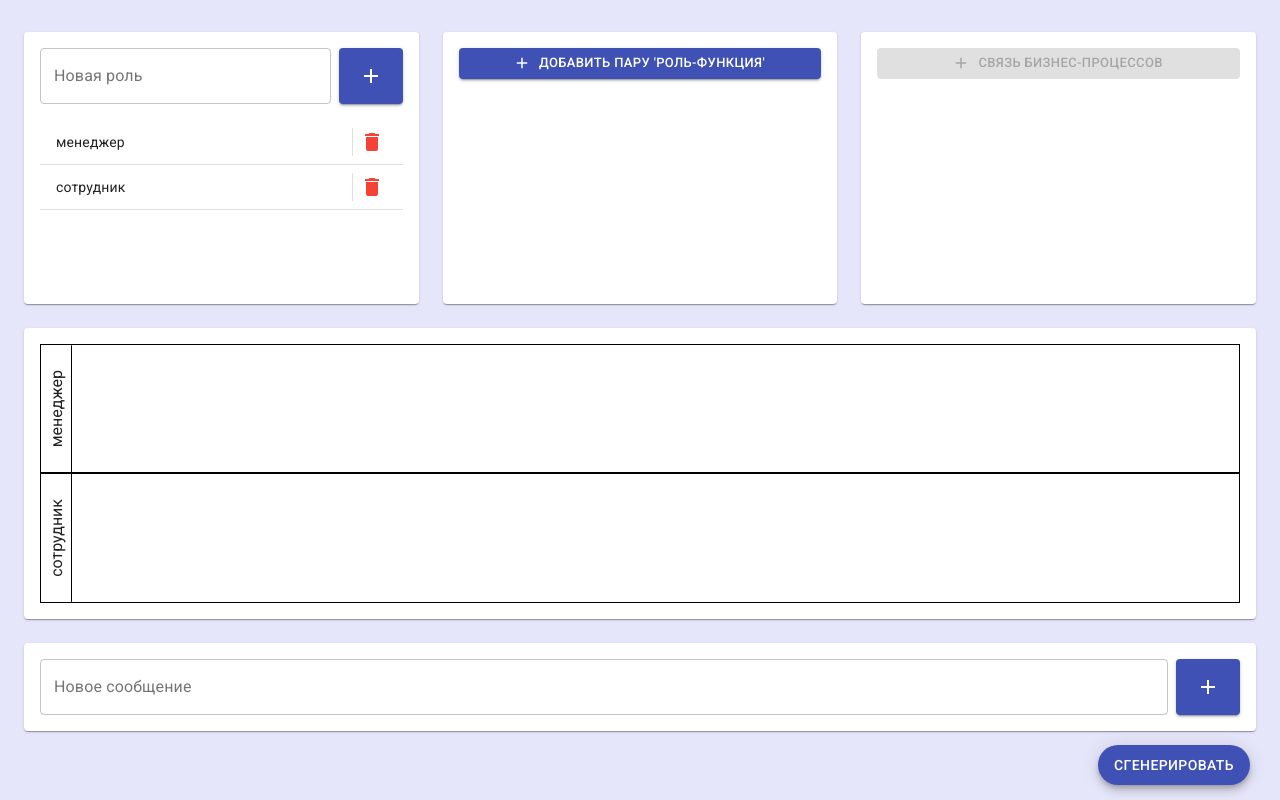
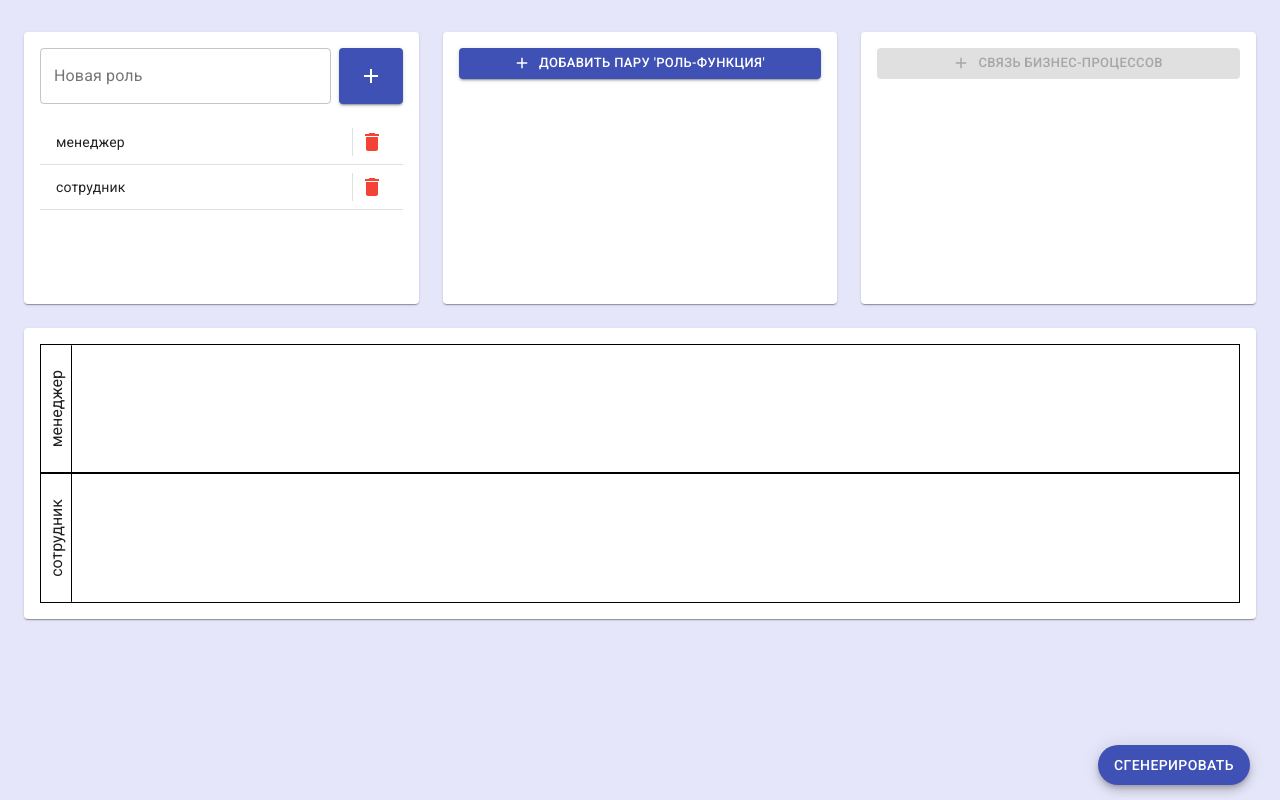
Before and after one commit to Kamikozz/bpmn-visualizer, a React (Create React App) app: page / in a window 1280 px wide. Built offline with nearby package versions, Linux system fonts and the light colour scheme.

Commit message:
fix: now Generate button is disabled until app is not configured; badge overlapping with z-index: 1

```diff
--- a/src/components/App/App.tsx
+++ b/src/components/App/App.tsx
@@ -61,10 +61,14 @@ function App() {
   const messages = useAppSelector(selectMessages);
   const dispatch = useAppDispatch();
 
-  const [phonesVisible, setPhonesVisible] = useState(false);
+  const [isGenerated, setIsGenerated] = useState(false);
+
+  const phonesVisible = isGenerated && Boolean(bpEntryNodeId);
+
+  // const [phonesVisible, setPhonesVisible] = useState(false);
 
   const handleClick = () => {
-    setPhonesVisible(true);
+    setIsGenerated(true);
     dispatch(findEntryNode());
   };
 
@@ -98,15 +102,19 @@ function App() {
                 </Paper>
               </Grid>
 
-              <Grid item xs={12}>
-                <Paper className={classes.paperMessagesInput}>
-                  <Messages />
-                </Paper>
-              </Grid>
+              {
+                phonesVisible && (
+                  <Grid item xs={12}>
+                    <Paper className={classes.paperMessagesInput}>
+                      <Messages />
+                    </Paper>
+                  </Grid>
+                )
+              }
             </Grid>
 
             {
-              phonesVisible && bpEntryNodeId && (
+              phonesVisible && (
                 <Grid item container spacing={3}>
                   {
                     Object
--- a/src/components/PhoneSimulator/PhoneSimulator.tsx
+++ b/src/components/PhoneSimulator/PhoneSimulator.tsx
@@ -34,7 +34,10 @@ const useStyles = makeStyles((theme: Theme) =>
     },
     listItem: {
       border: '1px solid black',
-    }
+    },
+    badge: {
+      zIndex: 0,
+    },
   }),
 );
 
@@ -62,7 +65,7 @@ export default function PhoneSimulator({ roleName, roleActions }: PhoneSimulator
                 <ListItemText primary={actionName} />
                 {
                   messages !== null  && (
-                    <Badge badgeContent={messages} color="primary"></Badge>
+                    <Badge className={classes.badge} badgeContent={messages} color="primary"></Badge>
                   )
                 }
               </ListItem>
```
